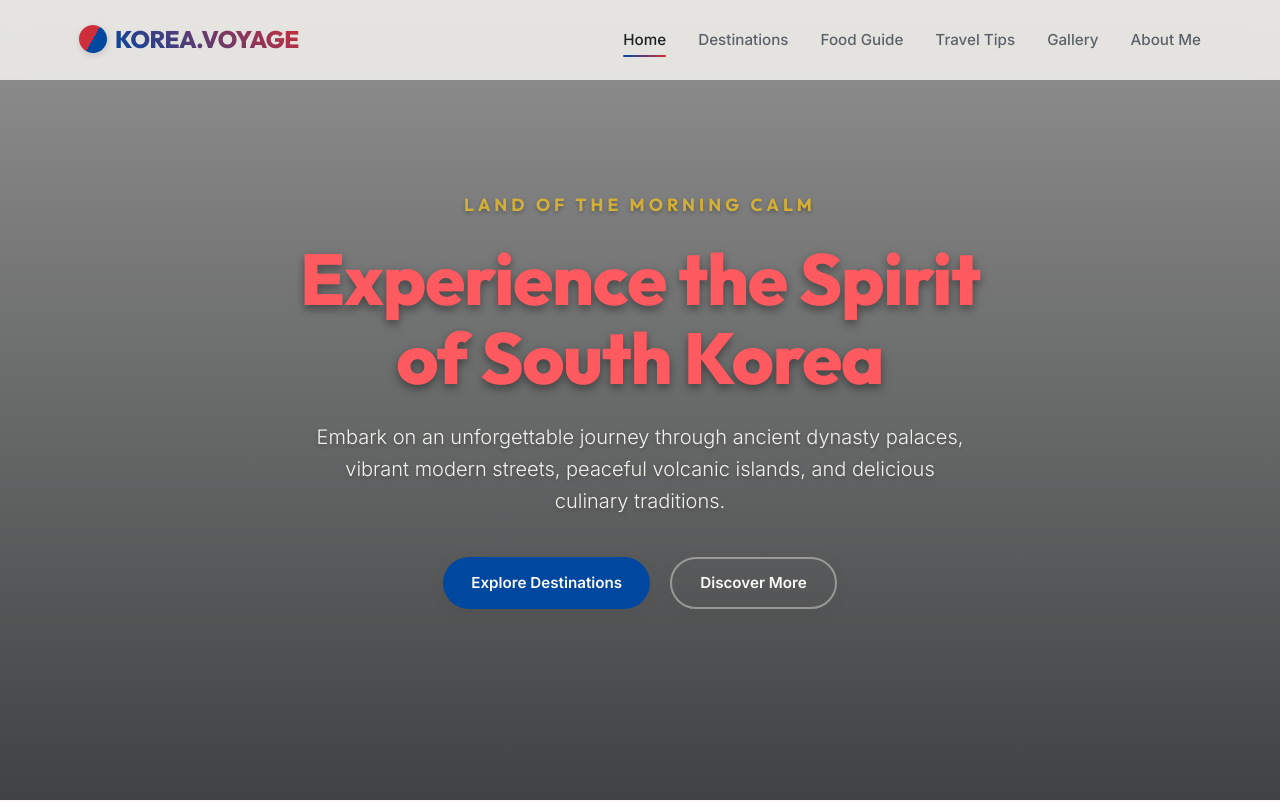
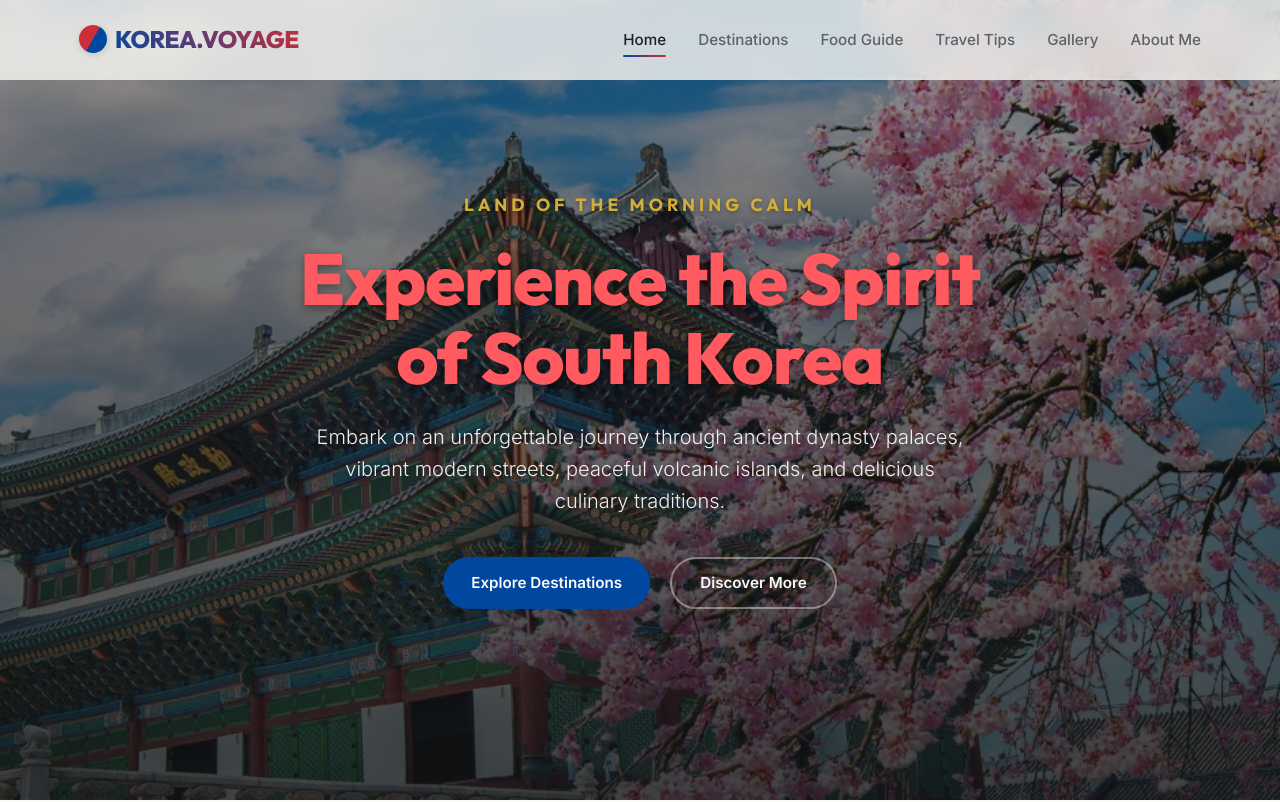
Before and after one commit to seomahaut/seomahaut.github.io, a plain HTML site: page index.html in a window 1280 px wide. Shown: the top 802 px of the page. Drawn offline with Linux system fonts and the light colour scheme; files that its build step writes are made by us from their sources; files whose address does not match are found by name.

Commit message:
Update index.html

```diff
--- a/index.html
+++ b/index.html
@@ -37,7 +37,7 @@
   </header>
 
   <!-- 2. Hero Section -->
-  <section class="hero-section" style="background-image: url('assets/images/hero.jpg');" id="homeHero">
+ <section class="hero-section" style="background-image: url('hero.jpg');" id="homeHero">
     <div class="hero-overlay"></div>
     <div class="hero-content">
       <p class="hero-tagline">Land of the Morning Calm</p>
```
